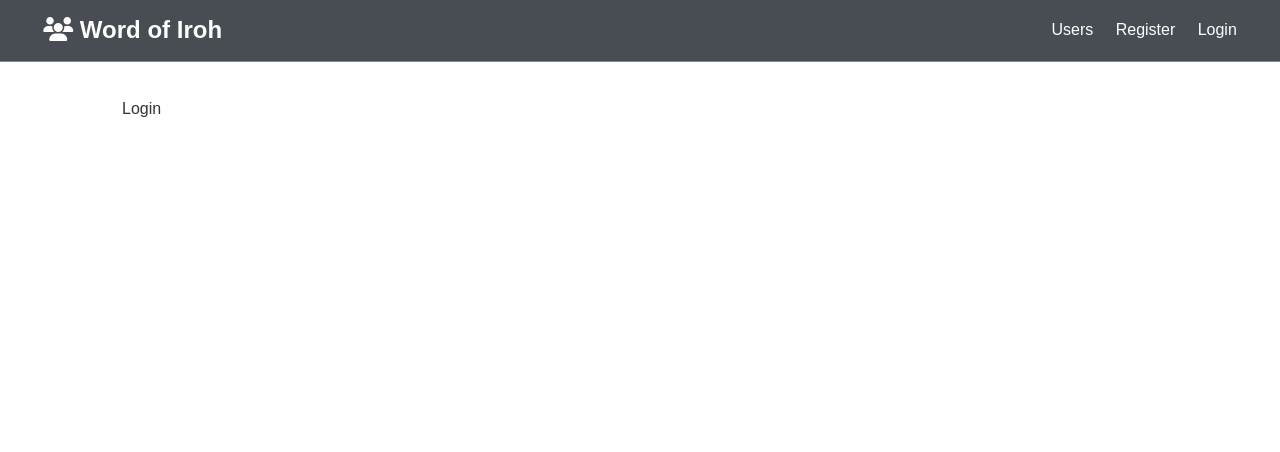
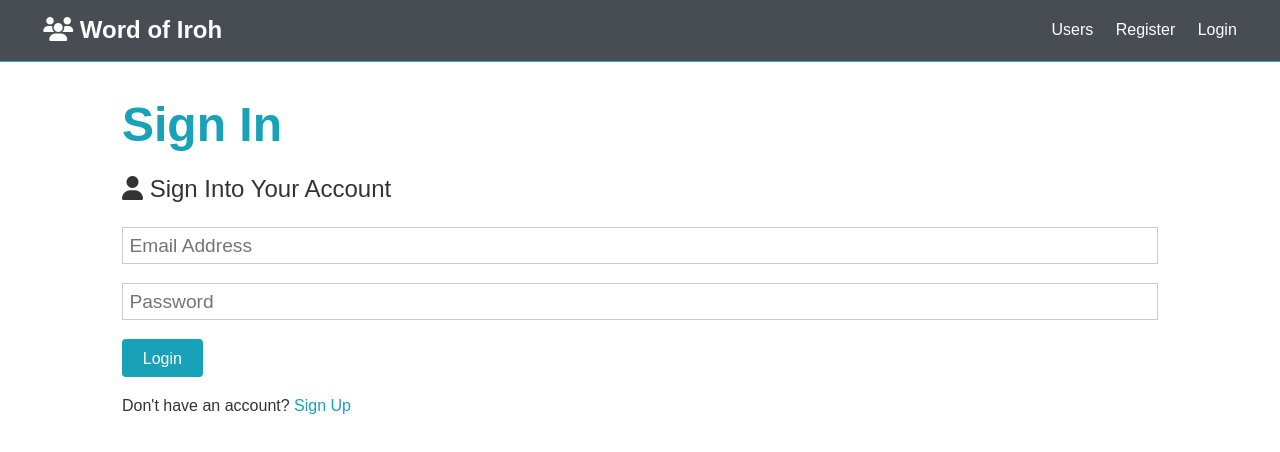
Before and after one commit to 6JoeB/word-of-iroh, a React (Create React App) app in the folder client/: page /login in a window 1280 px wide. Shown: the top 452 px of the page. Built offline with nearby package versions, Linux system fonts and the light colour scheme.

Commit message:
created login form & updated register form

```diff
--- a/client/src/components/auth/Login.js
+++ b/client/src/components/auth/Login.js
@@ -1,7 +1,56 @@
-import React from "react";
+import React, { Fragment, useState } from "react";
+import { Link } from "react-router-dom";
 
 const Login = () => {
-	return <div>Login</div>;
+	const [formData, setFormData] = useState({
+		email: "",
+		password: "",
+	});
+
+	const { email, password } = formData;
+
+	const onChange = (e) => setFormData({ ...formData, [e.target.name]: e.target.value });
+
+	const onSubmit = async (e) => {
+		e.preventDefault();
+		console.log("success");
+	};
+
+	return (
+		<Fragment>
+			<h1 className='large text-primary'>Sign In</h1>
+			<p className='lead'>
+				<i className='fas fa-user'></i> Sign Into Your Account
+			</p>
+			<form className='form' onSubmit={(e) => onSubmit(e)}>
+				<div className='form-group'>
+					<input
+						type='email'
+						placeholder='Email Address'
+						name='email'
+						value={email}
+						onChange={(e) => onChange(e)}
+						required
+					/>
+				</div>
+				<div className='form-group'>
+					<input
+						type='password'
+						placeholder='Password'
+						name='password'
+						minLength='6'
+						value={password}
+						onChange={(e) => onChange(e)}
+						required
+					/>
+				</div>
+				<input type='submit' className='btn btn-primary' value='Login' />
+			</form>
+			<p className='my-1'>
+				Don't have an account? <Link to='/register'>Sign Up</Link>
+			</p>
+		</Fragment>
+	);
 };
 
 export default Login;
--- a/client/src/components/auth/Register.js
+++ b/client/src/components/auth/Register.js
@@ -1,4 +1,5 @@
 import React, { Fragment, useState } from "react";
+import { Link } from "react-router-dom";
 
 const Register = () => {
 	const [formData, setFormData] = useState({
@@ -12,18 +13,38 @@
 
 	const onChange = (e) => setFormData({ ...formData, [e.target.name]: e.target.value });
 
-	const onSubmit = (e) => {
+	const onSubmit = async (e) => {
 		e.preventDefault();
 		if (password !== password2) {
 			console.log("Passwords do not match");
 		} else {
-			console.log(formData);
+			console.log("Success");
+			// const newUser = {
+			// 	name,
+			// 	email,
+			// 	password,
+			// };
+
+			// try {
+			// 	const config = {
+			// 		headers: {
+			// 			"Content-Type": "application/json",
+			// 		},
+			// 	};
+
+			// 	const body = JSON.stringify(newUser);
+
+			// 	const res = await axios.post("/api/users", body, config);
+			// 	console.log(res.data);
+			// } catch (err) {
+			// 	console.error(err.response.data);
+			// }
 		}
 	};
 
 	return (
 		<Fragment>
-			<h1 className='large text-primary'>Register</h1>
+			<h1 className='large text-primary'>Sign up</h1>
 			<p className='lead'>
 				<i className='fas fa-user'></i> Create Your Account
 			</p>
@@ -76,7 +97,7 @@
 				<input type='submit' className='btn btn-primary' value='Register' />
 			</form>
 			<p className='my-1'>
-				Already have an account? <a href='login.html'>Sign In</a>
+				Already have an account? <Link to='/login'>Sign In</Link>
 			</p>
 		</Fragment>
 	);
```
